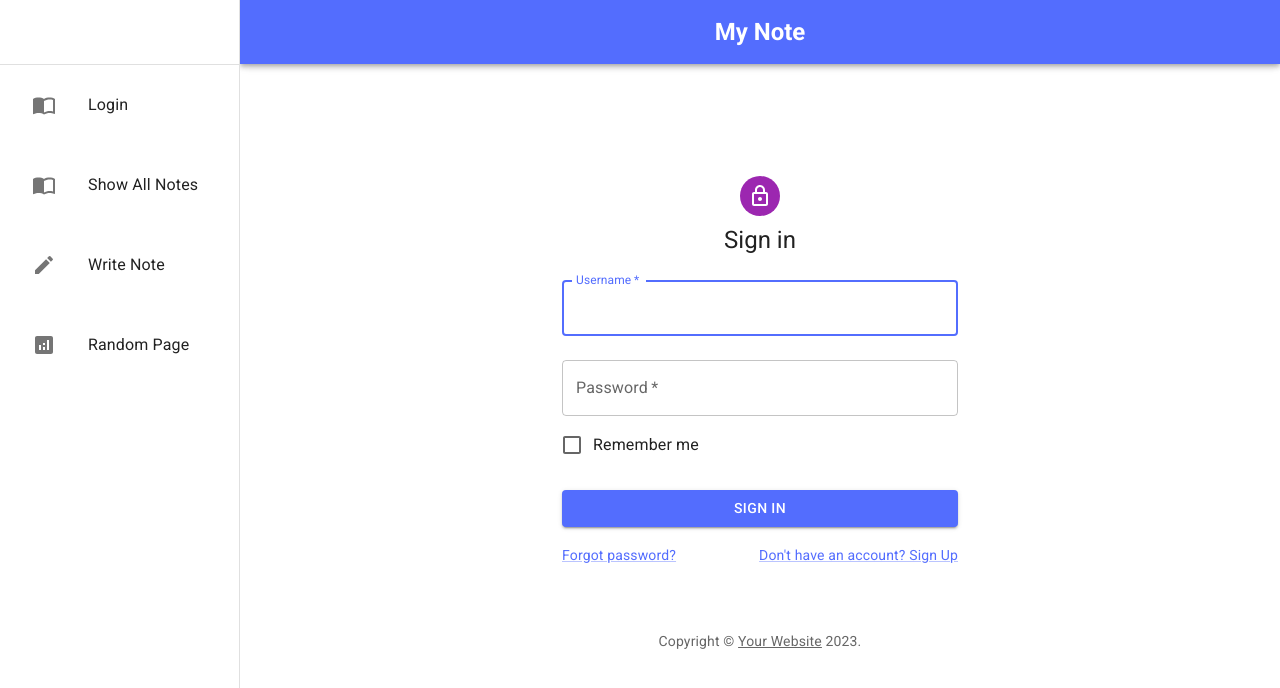
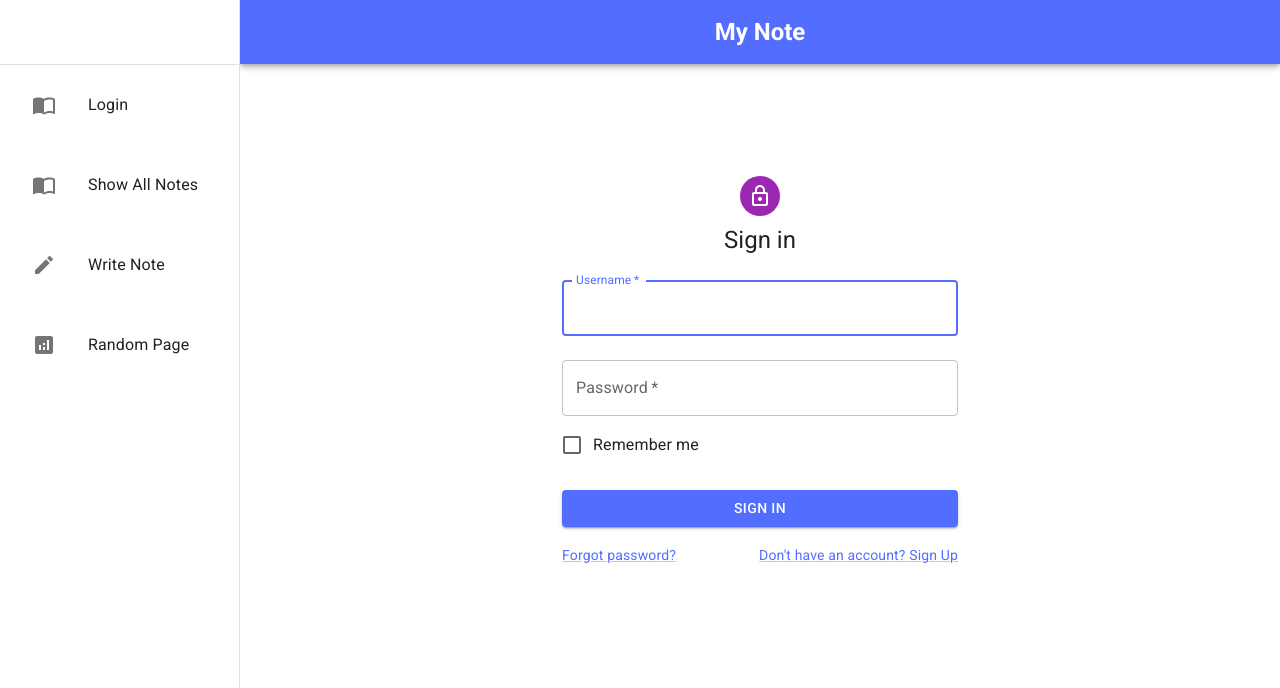
Before and after one commit to KimJaehyunPro/NoteAppFrontend, a React (Create React App) app: page /auth/login in a window 1280 px wide. Shown: the top 688 px of the page. Built offline with nearby package versions, Linux system fonts and the light colour scheme.

Commit message:
Deleted Copyright component

```diff
--- a/src/Pages/Authentication/LoginPage.jsx
+++ b/src/Pages/Authentication/LoginPage.jsx
@@ -16,19 +16,6 @@ import Box from '@mui/material/Box';
 import LockOutlinedIcon from '@mui/icons-material/LockOutlined';
 import Typography from '@mui/material/Typography';
 import Container from '@mui/material/Container';
-
-function Copyright(props) {
-  return (
-    <Typography variant="body2" color="text.secondary" align="center" {...props}>
-      {'Copyright © '}
-      <Link color="inherit" href="https://mui.com/">
-        Your Website
-      </Link>{' '}
-      {new Date().getFullYear()}
-      {'.'}
-    </Typography>
-  );
-}
 
 export default function LoginPage() {
 
@@ -115,7 +102,6 @@ export default function LoginPage() {
                 </Grid>
             </Box>
         </Box>
-        <Copyright sx={{ mt: 8, mb: 4 }} />
         </Container>
     );
 }
--- a/src/Pages/Authentication/RegisterPage.jsx
+++ b/src/Pages/Authentication/RegisterPage.jsx
@@ -11,19 +11,6 @@ import Typography from '@mui/material/Typography';
 import Container from '@mui/material/Container';
 
 import { LOGIN_URL } from '../../Constants/endpoints';
-
-function Copyright(props) {
-  return (
-    <Typography variant="body2" color="text.secondary" align="center" {...props}>
-      {'Copyright © '}
-      <Link color="inherit" href="https://mui.com/">
-        Your Website
-      </Link>{' '}
-      {new Date().getFullYear()}
-      {'.'}
-    </Typography>
-  );
-}
 
 export default function RegisterPage() {
   const handleSubmit = (event) => {
@@ -104,7 +91,6 @@ export default function RegisterPage() {
             </Grid>
           </Box>
         </Box>
-        <Copyright sx={{ mt: 5 }} />
       </Container>
   );
 }
```
